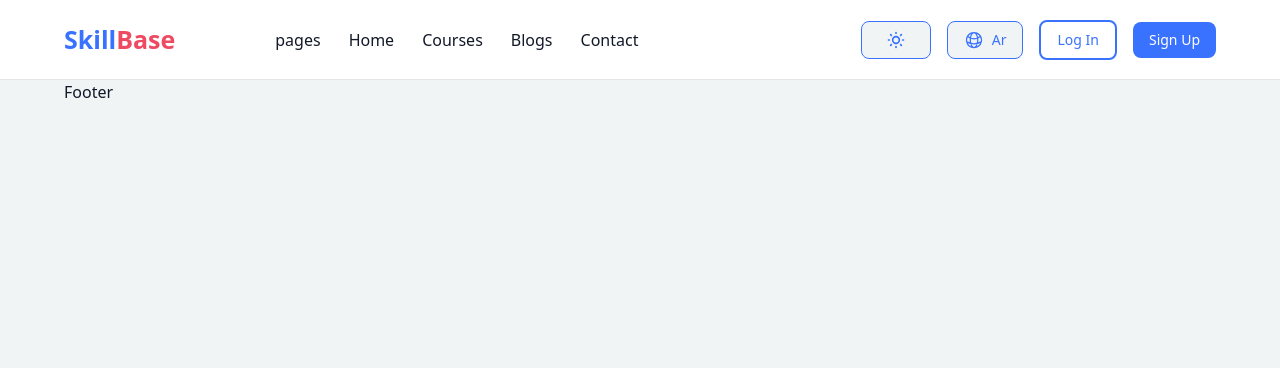
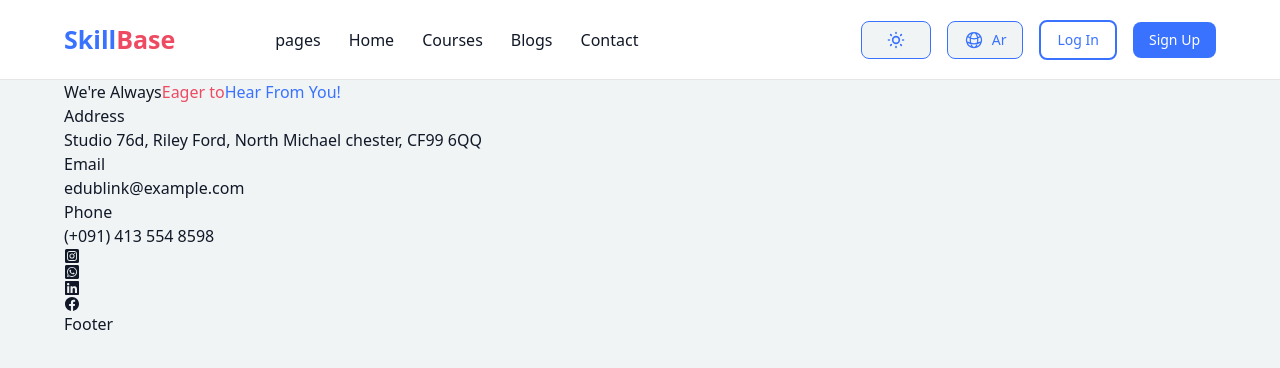
Before and after one commit to Amr-ahmed-98/Education-App, a React (Vite) app: page /contact-us in a window 1280 px wide. Shown: the top 368 px of the page. Built offline with nearby package versions, Linux system fonts and the light colour scheme.

Commit message:
Added plain HTML Code

```diff
--- a/src/components/molecules/ContactSection.tsx
+++ b/src/components/molecules/ContactSection.tsx
@@ -9,7 +9,7 @@ const ContactSection = () => {
         <div>
           <h2>
             We're Always
-            <span className='text-[var(--color-dark-secondary)]'>Eager to</span>
+            <span className='text-[var(--color-secondary)]'>Eager to</span>
             <span className='text-[var(--color-primary)]'>Hear From You!</span>
           </h2>
         </div>
@@ -37,7 +37,9 @@ const ContactSection = () => {
         </div>
       </div>
       {/* Contact Form */}
-      <div></div>
+      <div>
+
+      </div>
     </div>
   );
 };
--- a/src/components/pages/ContactUs.tsx
+++ b/src/components/pages/ContactUs.tsx
@@ -1,7 +1,8 @@
+import ContactSection from "../molecules/ContactSection"
 function ContactUs() {
   return (
     <div>
-
+      <ContactSection />
     </div>
   )
 }
```
